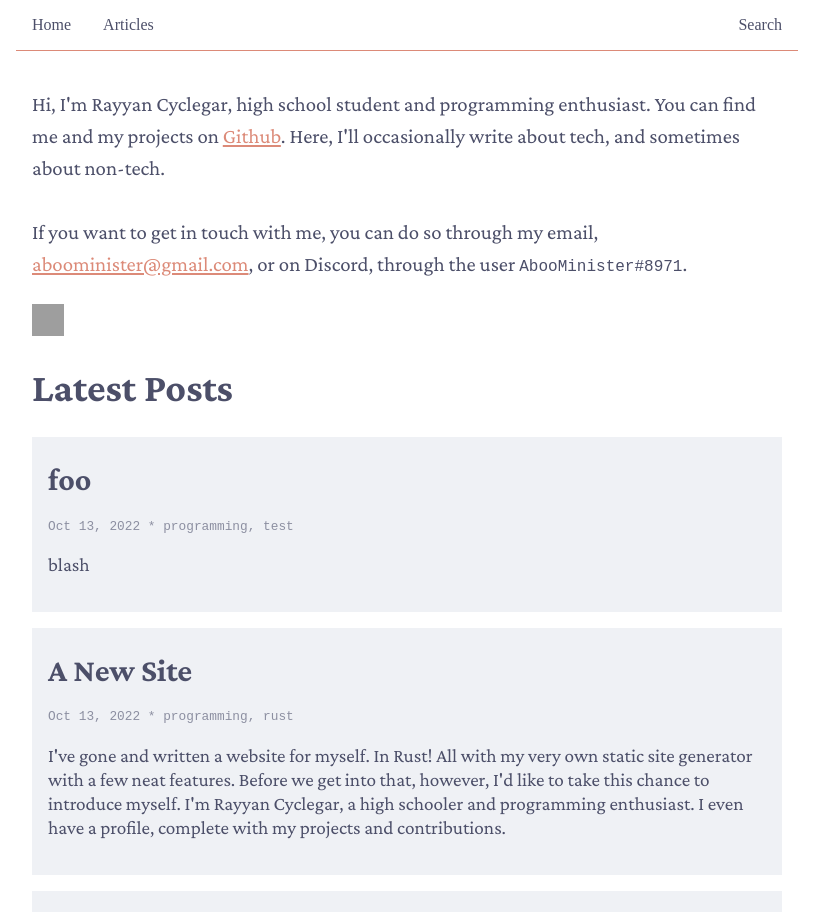
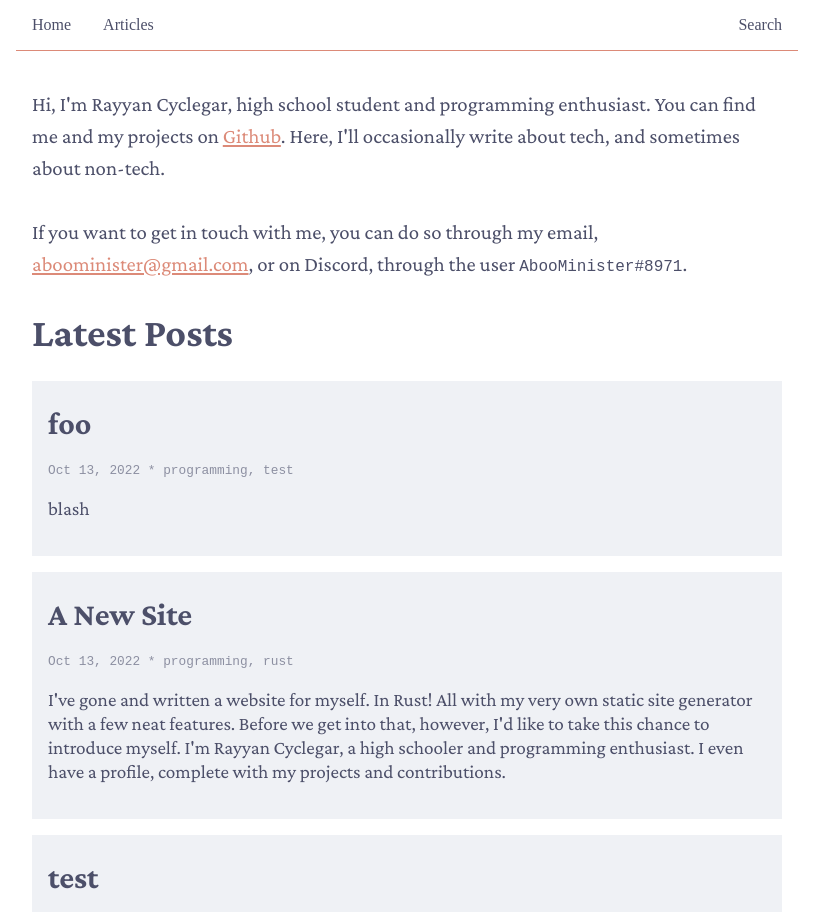
Before and after one commit to AbooMinister25/blog, a plain HTML site: page public/index.html in a window 1280 px wide. Shown: the top 912 px of the page, without its empty margins (233-1046 px from the left). Drawn offline with Linux system fonts and the light colour scheme; grey boxes are pictures that could not be loaded; a web font is replaced by a local one.

Commit message:
Remove unnecessary styles and social links

```diff
--- a/public/index.html
+++ b/public/index.html
@@ -55,9 +55,6 @@
             <a href="mailto:aboominister@gmail.com">aboominister@gmail.com</a>, or on Discord, through the user
             <code>AbooMinister#8971</code>.
         </p>
-        <div class="social-icons">
-            <img class="social-icon" src="https://cdn.jsdelivr.net/gh/devicons/devicon/icons/github/github-original.svg" />
-        </div>
         <div class="posts">
             <h1 class="posts-header">Latest Posts</h1>
 
--- a/sass/catpuccin_index.scss
+++ b/sass/catpuccin_index.scss
@@ -14,11 +14,6 @@
 
 .home-content .posts-header {
     font-size: 2.5rem;
-}
-
-.home-content .social-icon {
-    height: 2rem;
-    width: 2rem;
 }
 
 .bio {
```
Also changed, not shown: templates/index.html (+0 -3 lines), styles/catpuccin_index.css.
